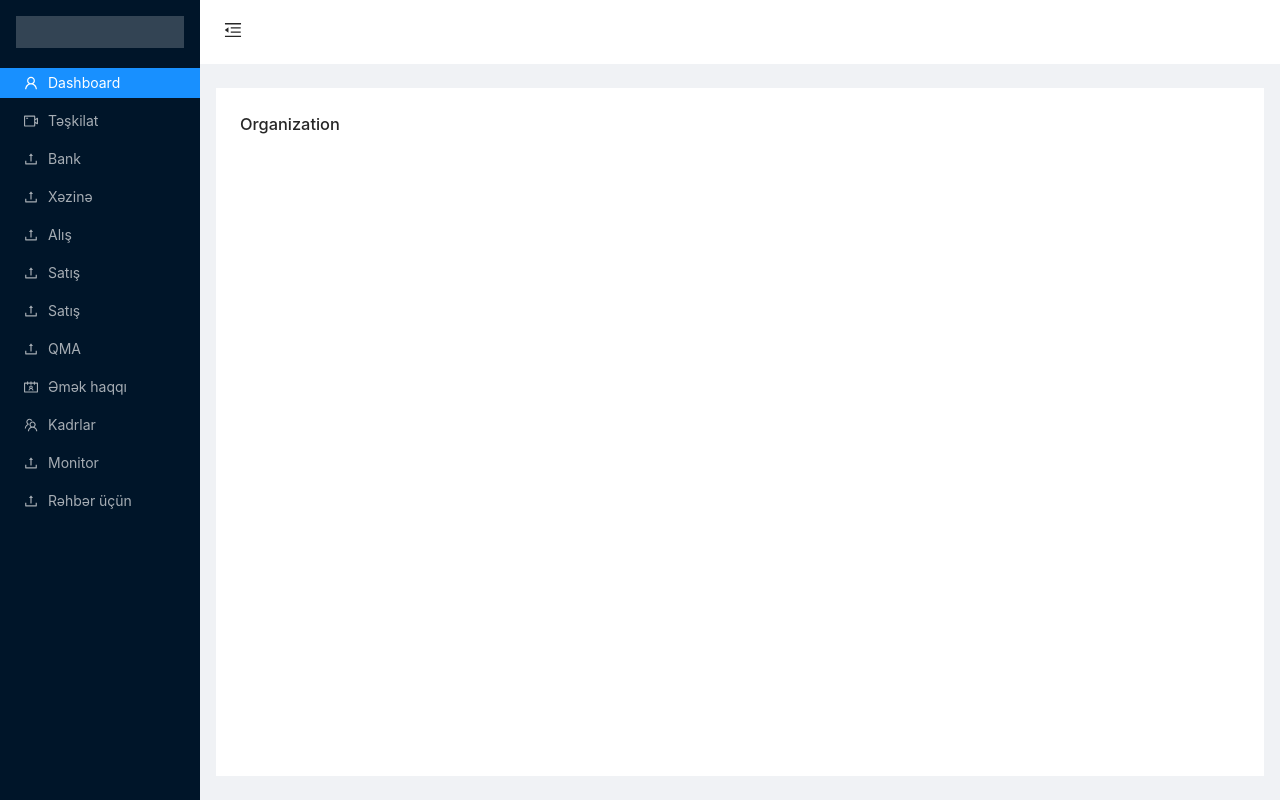
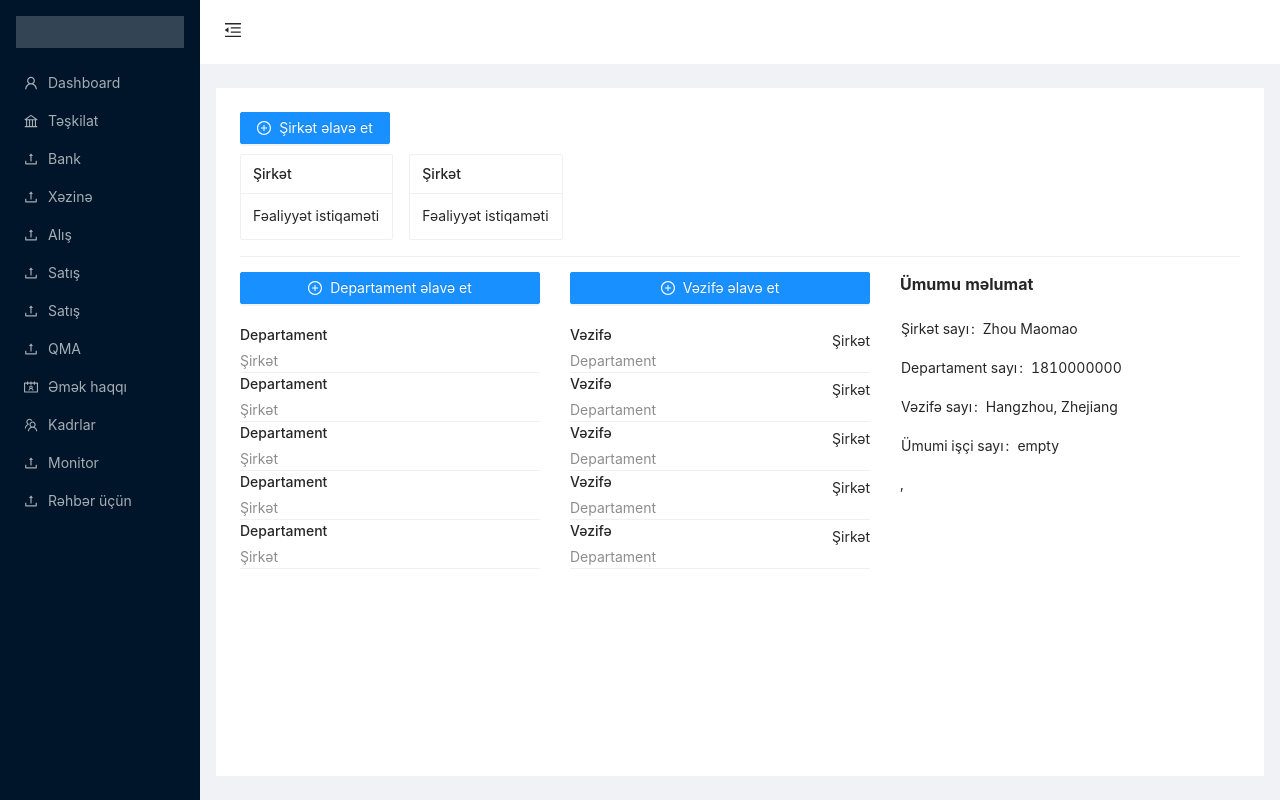
Before and after one commit to elnurastanov/yelloAccount-Redesign, a React (Create React App) app: page /Organization in a window 1280 px wide. Built offline with nearby package versions, Linux system fonts and the light colour scheme.

Commit message:
Organization panel design completed

```diff
--- a/package.json
+++ b/package.json
@@ -10,7 +10,6 @@
     "moment": "^2.24.0",
     "react": "^16.13.1",
     "react-dom": "^16.13.1",
-    "react-loading": "^2.0.3",
     "react-router-dom": "^5.1.2",
     "react-scripts": "3.4.1"
   },
--- a/src/App.css
+++ b/src/App.css
@@ -21,10 +21,3 @@
 .site-layout .site-layout-background {
   background: #fff;
 }
-
-.ReactLoading{
-  margin-left: auto;
-  margin-right: auto;
-  margin-top: auto;
-  margin-bottom: auto;
-}
--- a/src/App.js
+++ b/src/App.js
@@ -1,24 +1,23 @@
 import React, { useState, Suspense } from 'react';
 import './App.css';
-import ReactLoading from 'react-loading';
 import {
   Switch,
   Route,
   Link
 } from "react-router-dom";
-import { Layout, Menu } from 'antd';
+import { Layout, Menu, Spin } from 'antd';
 import {
   MenuUnfoldOutlined,
   MenuFoldOutlined,
   UserOutlined,
-  VideoCameraOutlined,
   UploadOutlined,
   ContactsOutlined,
-  TeamOutlined
+  TeamOutlined,
+  BankOutlined
 } from '@ant-design/icons';
 
 const { Header, Sider, Content } = Layout;
-// const Dashboard = React.lazy(() => import('./panels/Dashboard'));
+const Organization = React.lazy(() => import('./panel/organization'));
 const Salary = React.lazy(() => import('./panel/salary'));
 const Staff = React.lazy(() => import('./panel/staff'));
 
@@ -34,7 +33,7 @@ function App() {
       <Layout style={{ height: "100vh" }}>
         <Sider trigger={null} collapsible collapsed={collapsed}>
           <div className="logo" />
-          <Menu theme="dark" mode="inline" defaultSelectedKeys={['1']}>
+          <Menu theme="dark" mode="inline">
             <Menu.Item key="1" style={{ height: "3rem", lineHeight: "3rem" }}>
               <Link to="/"></Link>
               <UserOutlined />
@@ -42,7 +41,7 @@ function App() {
             </Menu.Item>
             <Menu.Item key="2" style={{ height: "3rem", lineHeight: "3rem" }}>
               <Link to="/Organization"></Link>
-              <VideoCameraOutlined />
+              <BankOutlined />
               <span>Təşkilat</span>
             </Menu.Item>
             <Menu.Item key="3" style={{ height: "3rem", lineHeight: "3rem" }}>
@@ -112,10 +111,10 @@ function App() {
               minHeight: 280
             }}
           >
-            <Suspense fallback={<ReactLoading className='ReactLoading' type={"bars"} color={"#6236ff"} height={'50px'} width={'50px'} delay={0}/>}>
+            <Suspense fallback={<Spin style={{marginLeft:'50%', marginTop: '25%'}} size="large" />}>
               <Switch>
                 <Route exact path="/" component={() => <h1>Dashboard</h1>} />
-                <Route exact path="/Organization" component={() => <h1>Organization</h1>} />
+                <Route exact path="/Organization" component={Organization} />
                 <Route exact path="/Bank" component={() => <h1>Bank</h1>} />
                 <Route exact path="/Treasure" component={() => <h1>Treasure</h1>} />
                 <Route exact path="/Buy" component={() => <h1>Buy</h1>} />
--- /dev/null
+++ b/src/panel/organization/index.js
@@ -0,0 +1,196 @@
+import React, { useState } from 'react'
+import './organization.css'
+import { List, Card, Button, Divider, Descriptions, Modal, Input, Typography, Select } from 'antd';
+import { PlusCircleOutlined, ShopOutlined, NodeExpandOutlined, ReconciliationOutlined, PartitionOutlined } from '@ant-design/icons'
+
+const { Text } = Typography
+const { Option } = Select
+
+function Organization() {
+
+    const org = [
+        {
+            title: 'Şirkət',
+        },
+        {
+            title: 'Şirkət',
+        }
+    ]
+
+    const [company, setCompany] = useState({
+        data: [
+            { value: 'test1', id: 1, email: 'ssss', name: 'elnur' },
+            { value: 'test1', id: 1, email: 'ssss', name: 'elnur' },
+            { value: 'test1', id: 1, email: 'ssss', name: 'elnur' },
+            { value: 'test1', id: 1, email: 'ssss', name: 'elnur' },
+            { value: 'test1', id: 1, email: 'ssss', name: 'elnur' },
+            { value: 'test1', id: 1, email: 'ssss', name: 'elnur' }
+        ],
+        loading: false,
+        hasMore: true,
+    })
+
+    const [visible, setVisible] = useState({
+        company: false,
+        department: false,
+        position: false
+    })
+
+    const companyModal = () => {
+        setVisible({...visible, company: !visible.company})
+    }
+
+    const departmentModal = () => {
+        setVisible({...visible, department: !visible.department})
+    }
+
+    const positionModal = () => {
+        setVisible({...visible, position: !visible.position})
+    }
+
+    const option = [
+        { company: 'Yello' },
+        { company: 'YelloAD' }
+    ]
+
+    return (
+        <section className="Organization">
+            <div className="Organization__header">
+                <Button type="primary" style={{ width: 150 }} icon={<PlusCircleOutlined />} onClick={companyModal} block>
+                    Şirkət əlavə et
+                </Button>
+                <List
+                    grid={{ gutter: 16, column: 6 }}
+                    dataSource={org}
+                    renderItem={item => (
+                        <List.Item>
+                            <Card title={item.title} size='small'>Fəaliyyət istiqaməti</Card>
+                        </List.Item>
+                    )}
+                />
+                <Divider />
+            </div>
+            <div className="Organization__content">
+                <div className="Organization__column">
+                    <Button type="primary" style={{ width: 300 }} icon={<PlusCircleOutlined />} onClick={departmentModal} block>
+                        Departament əlavə et
+                    </Button>
+                    <div className="Organization__scroll">
+                        <List
+                            dataSource={company.data}
+                            renderItem={item => (
+                                <List.Item key={item.id}>
+                                    <List.Item.Meta
+
+                                        title={<a href="https://ant.design">Departament</a>}
+                                        description='Şirkət'
+                                    />
+                                </List.Item>
+                            )}
+                        >
+                        </List>
+                    </div>
+                </div>
+                <div className="Organization__column">
+                    <Button type="primary" style={{ width: 300 }} icon={<PlusCircleOutlined />} onClick={positionModal} block>
+                        Vəzifə əlavə et
+                    </Button>
+                    <div className="Organization__scroll">
+                        <List
+                            dataSource={company.data}
+                            renderItem={item => (
+                                <List.Item key={item.id}>
+                                    <List.Item.Meta
+                                        title={<a href="https://ant.design">Vəzifə</a>}
+                                        description='Departament'
+                                    />
+                                    <p>Şirkət</p>
+                                </List.Item>
+                            )}
+                        >
+                        </List>
+                    </div>
+
+                </div>
+                <div className="Organization__column">
+                    <Descriptions title="Ümumu məlumat" column={1}>
+                        <Descriptions.Item label="Şirkət sayı">Zhou Maomao</Descriptions.Item>
+                        <Descriptions.Item label="Departament sayı">1810000000</Descriptions.Item>
+                        <Descriptions.Item label="Vəzifə sayı">Hangzhou, Zhejiang</Descriptions.Item>
+                        <Descriptions.Item label="Ümumi işçi sayı">empty</Descriptions.Item>
+
+                    </Descriptions>,
+                </div>
+            </div>
+            <Modal
+                title="Şirkət əlavə et"
+                visible={visible.company}
+                onOk={() => { }}
+                onCancel={companyModal}
+            >
+                <div className="Modal__content">
+                    <Text strong>Şirkətin adı</Text>
+                    <Input placeholder="Şirkətin adı" prefix={<ShopOutlined />} />
+                </div>
+                <div className="Modal__content">
+                    <Text strong>Ant Design</Text>
+                    <Input placeholder="Şirkətin fəaliyyət istiqaməti" prefix={<NodeExpandOutlined />} />
+                </div>
+            </Modal>
+            <Modal
+                title="Departament əlavə et"
+                visible={visible.department}
+                onOk={() => { }}
+                onCancel={departmentModal}
+            >
+                <div className="Modal__content">
+                    <Text strong>Şirkətin adı</Text>
+                    <Select defaultValue="Şirkət" style={{ width: 200 }} >
+                        {
+                            option.map((data, index) => {
+                               return <Option key={index}>{data.company}</Option>
+                            })
+                        }
+                    </Select>
+                </div>
+                <div className="Modal__content">
+                    <Text strong>Departament adı</Text>
+                    <Input placeholder="Departament" prefix={<PartitionOutlined />} />
+                </div>
+            </Modal>
+            <Modal
+                title="Vəzifə əlavə et"
+                visible={visible.position}
+                onOk={() => { }}
+                onCancel={positionModal}
+            >
+                <div className="Modal__content">
+                    <Text strong>Şirkətin adı</Text>
+                    <Select defaultValue="Şirkət" style={{ width: 200 }} >
+                        {
+                            option.map((data, index) => {
+                               return <Option key={index}>{data.company}</Option>
+                            })
+                        }
+                    </Select>
+                </div>
+                <div className="Modal__content">
+                    <Text strong>Departamentin adı</Text>
+                    <Select defaultValue="Departament" style={{ width: 200 }} >
+                        {
+                            option.map((data, index) => {
+                               return <Option key={index}>{data.company}</Option>
+                            })
+                        }
+                    </Select>
+                </div>
+                <div className="Modal__content">
+                    <Text strong>Vəzifə adı</Text>
+                    <Input placeholder="Vəzifə" prefix={<ReconciliationOutlined />} />
+                </div>
+            </Modal>
+        </section >
+    )
+}
+
+export default Organization;
--- /dev/null
+++ b/src/panel/organization/organization.css
@@ -0,0 +1,38 @@
+.ant-list{
+    margin-top: 1rem;
+}
+
+.ant-divider-horizontal{
+    margin: 0 0;
+}
+
+.Organization__content{
+    display: flex;
+    margin-top: 1.5rem;
+}
+
+.Organization__column{
+    display: flex;
+    flex-direction: column;
+    height: 30rem;
+    margin-right: 3rem;
+}
+
+.Organization__scroll{
+    flex-grow: 1;
+    overflow-y: scroll;
+    margin-top: 1rem;
+}
+
+.ant-list-item{
+    padding: 0;
+}
+
+.Modal__content{
+    display: flex;
+    flex-direction: column;
+}
+
+.ant-modal-body > .Modal__content:not(:first-child){
+    margin-top: 2rem;
+}
--- a/src/panel/staff/staff.css
+++ b/src/panel/staff/staff.css
@@ -23,10 +23,6 @@
     margin-left: 1rem;
 }
 
-.ant-spin-nested-loading{
-    height: 39.6rem;
-}
-
 .ant-list-vertical .ant-list-item-meta-title{
     margin-bottom: 0;
     font-size: 1.3rem;
```
Also changed, not shown: src/panel/staff/index.js (+1 -7 lines), 1 other file (tests, documents, lock files or other folders).
